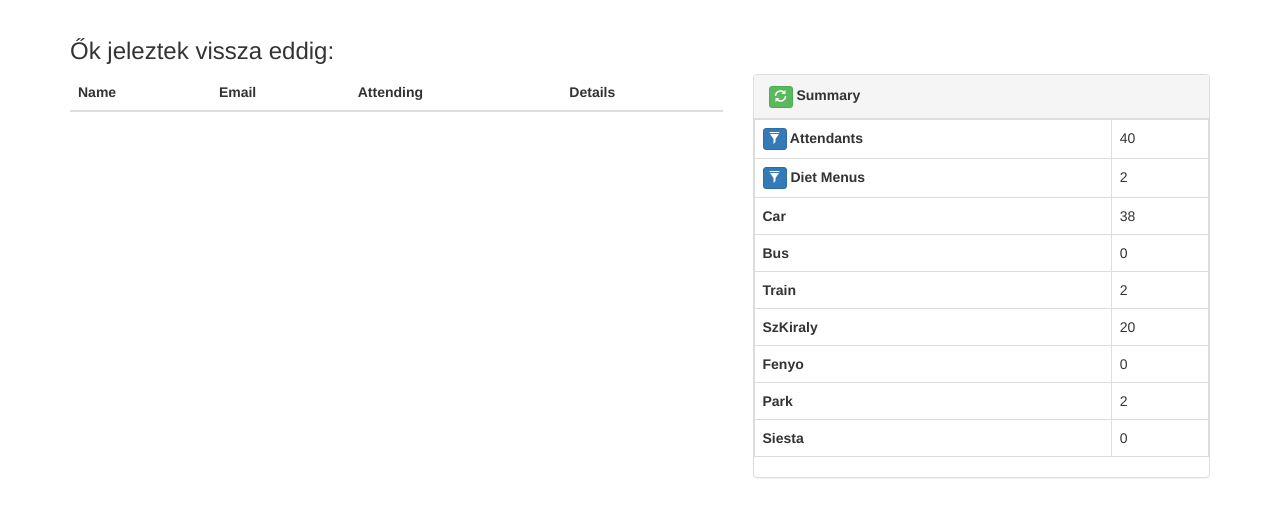
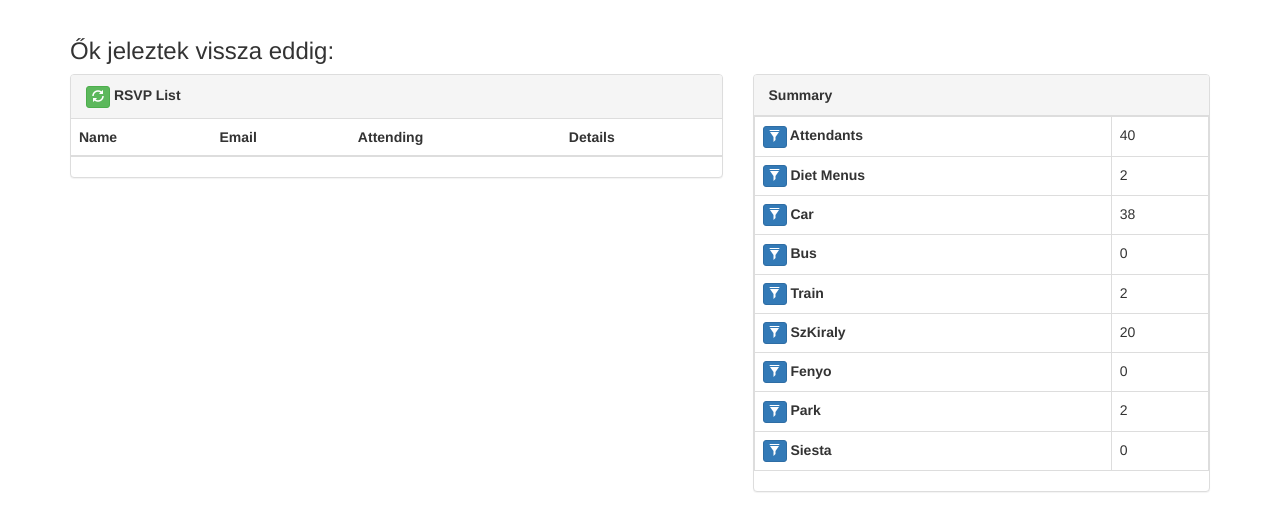
Before and after one commit to krisztian-kapitany/wedding-summary, a plain HTML site: page index.html in a window 1280 px wide. Shown: the part 54-582 px from the top of the page. Drawn offline with nearby package versions, Linux system fonts and the light colour scheme; no server answers.

Commit message:
Finished with filtering options

```diff
--- a/app/app.js
+++ b/app/app.js
@@ -13,6 +13,7 @@ angular.module('resultApp', []).controller('RestultsTableContoller', function($h
   }.bind(this);
   this.refreshResults();
 
+  //Specific filter functions
   this.filter_attending= function(entry){
     return entry.attending === "true";
   };
@@ -21,9 +22,49 @@ angular.module('resultApp', []).controller('RestultsTableContoller', function($h
     return entry.food.vegetarian > 0;
   };
 
+  this.filter_szkiraly = function(entry){
+    return entry.attending === "true"
+    && entry.accomodation.need_accomodation === "true"
+    && entry.accomodation.hotel === "szkiraly";
+  };
+
+  this.filter_park = function(entry){
+    return entry.attending === "true"
+    && entry.accomodation.need_accomodation === "true"
+    && entry.accomodation.hotel === "park";
+  };
+
+  this.filter_fenyo = function(entry){
+    return entry.attending === "true"
+    && entry.accomodation.need_accomodation === "true"
+    && entry.accomodation.hotel === "fenyo";
+  };
+
+  this.filter_siesta = function(entry){
+    return entry.attending === "true"
+    && entry.accomodation.need_accomodation === "true"
+    && entry.accomodation.hotel === "siesta";
+  };
+
+  this.filter_car = function(entry){
+    return entry.transport_options.some(function(opt){
+      return opt.option === "car";
+    });
+  };
+
+  this.filter_bus = function(entry){
+    return entry.transport_options.some(function(opt){
+      return opt.option === "bus";
+    });
+  };
+
+  this.filter_train = function(entry){
+    return entry.transport_options.some(function(opt){
+      return opt.option === "train";
+    });
+  };
+
   //Filtering General
-  this.filteredResults = [];
-
   this.filterResults = function(filter_func){
     this.resultsData = this.resultsData.filter(filter_func);
   }.bind(this);
--- a/index.html
+++ b/index.html
@@ -33,6 +33,14 @@
 
       <div class="row">
         <div class="col-md-7">
+          <div class="panel panel-default">
+              <div class="panel-heading">
+                <button type="button" class="btn btn-xs btn-success" ng-click="results.refreshResults()">
+                  <span class="glyphicon glyphicon-refresh"></span>
+                </button>
+                <b>RSVP List</b>
+              </div>
+              <div class="panel-body panel-body-nopad">
                 <table class="table table-striped">
                   <thead>
                     <tr>
@@ -57,13 +65,13 @@
                   </tbody>
                 </table>
               </div>
+          </div>
+
+        </div>
         <div id="results-sidebar" class="col-md-5">
           <div id="result-summary-page" ng-hide="results.showDetail != -1">
             <div class="panel panel-default">
               <div class="panel-heading">
-                <button type="button" class="btn btn-xs btn-success" ng-click="results.refreshResults()">
-                  <span class="glyphicon glyphicon-refresh"></span>
-                </button>
                 <b>Summary</b>
               </div>
               <div class="panel-body panel-body-nopad">
@@ -87,31 +95,66 @@
                     <td>2</td>
                   </tr>
                   <tr>
-                    <th>Car</th>
+                    <th>
+                      <button type="button" class="btn btn-xs btn-primary" ng-click="results.filterResults(results.filter_car)">
+                        <span class="glyphicon glyphicon-filter"></span>
+                      </button>
+                      Car
+                    </th>
                     <td>38</td>
                   </tr>
                   <tr>
-                    <th>Bus</th>
+                    <th>
+                      <button type="button" class="btn btn-xs btn-primary" ng-click="results.filterResults(results.filter_bus)">
+                        <span class="glyphicon glyphicon-filter"></span>
+                      </button>
+                      Bus
+                    </th>
                     <td>0</td>
                   </tr>
                   <tr>
-                    <th>Train</th>
+                    <th>
+                      <button type="button" class="btn btn-xs btn-primary" ng-click="results.filterResults(results.filter_train)">
+                        <span class="glyphicon glyphicon-filter"></span>
+                      </button>
+                      Train
+                    </th>
                     <td>2</td>
                   </tr>
                   <tr>
-                    <th>SzKiraly</th>
+                    <th>
+                      <button type="button" class="btn btn-xs btn-primary" ng-click="results.filterResults(results.filter_szkiraly)">
+                        <span class="glyphicon glyphicon-filter"></span>
+                      </button>
+                      SzKiraly
+                    </th>
                     <td>20</td>
                   </tr>
                   <tr>
-                    <th>Fenyo</th>
+                    <th>
+                      <button type="button" class="btn btn-xs btn-primary" ng-click="results.filterResults(results.filter_fenyo)">
+                        <span class="glyphicon glyphicon-filter"></span>
+                      </button>
+                      Fenyo
+                    </th>
                     <td>0</td>
                   </tr>
                   <tr>
-                    <th>Park</th>
+                    <th>
+                      <button type="button" class="btn btn-xs btn-primary" ng-click="results.filterResults(results.filter_park)">
+                        <span class="glyphicon glyphicon-filter"></span>
+                      </button>
+                      Park
+                    </th>
                     <td>2</td>
                   </tr>
                   <tr>
-                    <th>Siesta</th>
+                    <th>
+                      <button type="button" class="btn btn-xs btn-primary" ng-click="results.filterResults(results.filter_siesta)">
+                        <span class="glyphicon glyphicon-filter"></span>
+                      </button>
+                      Siesta
+                    </th>
                     <td>0</td>
                   </tr>
                 </table>
@@ -121,7 +164,7 @@
           <div id="rsvp-detail-page" ng-show="results.showDetail != -1">
             <div class="panel panel-default">
               <div class="panel-heading">
-                Details
+                <b>Details</b>
                 <button type="button" class="btn btn-xs btn-danger pull-right" ng-click="results.toggleDetail(-1)">
                   <span class="glyphicon glyphicon-remove"></span>
                 </button>
```
Lines whose indentation alone changed are shown as unchanged.
